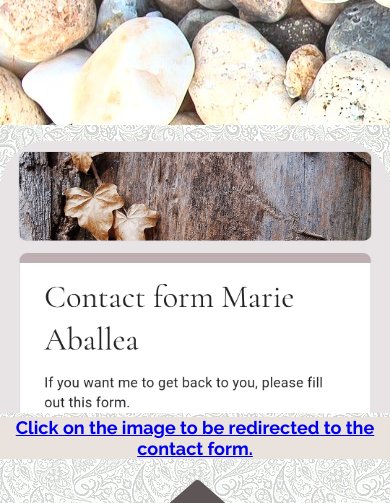
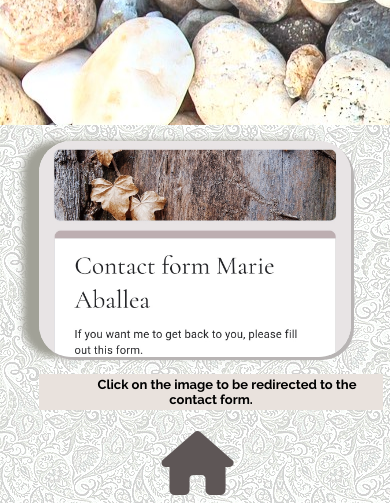
Before and after one commit to LazezBZH/Site-Marie, a plain HTML site: page en/contact-sophrology-reiki-marie-aballea.html in a window 390 px wide. Shown: the part 341-844 px from the top of the page. Drawn offline with Linux system fonts and the light colour scheme.

```diff
--- a/en/contact-sophrology-reiki-marie-aballea.html
+++ b/en/contact-sophrology-reiki-marie-aballea.html
@@ -42,10 +42,10 @@
     <section class="contact">
 
 
-<a href="https://forms.gle/42yqmJ26zecSsn5i9"><figure >
-  <img class="form" src="/images/formen.jpg" alt="">
-  <figcaption >Click on the image to be redirected to the contact form.</figcaption>
-</figure></a>
+<div class="form"><a href="https://forms.gle/42yqmJ26zecSsn5i9">
+  <img  src="/images/formen.jpg" alt="">
+</a></div>
+<div class="pform"><p >Click on the image to be redirected to the contact form.</p></div>
     </section>
 
 
@@ -65,7 +65,7 @@
  <div id="social-platforms">
 <a class="btn btn-icon btn-facebook" target="_blank" href="https://www.facebook.com/sophrosaintmalo"><i class="fa fa-facebook"></i><span>Facebook</span></a>
 <a class="btn btn-icon btn-linkedin"  target="_blank" href="https://www.linkedin.com/in/sophrologie-dinan/"><i class="fa fa-linkedin"></i><span>LinkedIn</span></a>
-<a class="btn btn-icon btn-phone" href="tel:+353871167379"><i class="fas fa-phone"></i><span>+353871167379</span></a>
+<a class="btn btn-icon btn-phone" href="tel:+353870623425"><i class="fas fa-phone"></i><span>+353870623425</span></a>
 <a class="btn btn-icon btn-skype" target="_blank" href="https://join.skype.com/invite/jNJmgl1Td9Dy"><i class="fab fa-skype"></i><span>Skype</span></a>
 <a class="btn btn-icon btn-mail" target="_blank" href="mailto:maballea148@gmail.com"><i class="fas fa-at"></i><span>Mail</span></a>
 </div>
--- a/style/style.css
+++ b/style/style.css
@@ -681,23 +681,27 @@ footer {
   text-decoration: none;
 }
 
-.form {
-  width: 60%;
-  height: 27rem;
+.form img {
+  width: 100%;
+  height: 31rem;
+  margin-top: 1rem;
   object-fit: cover;
   object-position: top;
-  border-radius: 3rem 3rem 0 0;
+  border-radius: 3rem;
+  -webkit-box-shadow: 3px 3px rgb(184, 180, 180),
+    -1em 0 0.4em rgb(161, 161, 151);
+  box-shadow: 3px 3px rgb(184, 180, 180), -1em 0 0.4em rgb(161, 161, 151);
 }
 
-.contact figcaption {
+.contact {
+  margin: auto;
+  width: 50%;
+}
+
+.pform p {
   font-size: large;
   font-weight: bolder;
   background-color: rgb(233, 226, 221);
-  width: 60%;
+  width: 100%;
   text-align: center;
 }
-.contact figure {
-  margin-left: 25%;
-  padding: auto;
-  border-radius: 3rem;
-}
--- a/style/stylemedium.css
+++ b/style/stylemedium.css
@@ -136,11 +136,27 @@ li {
   object-fit: cover;
 }
 
-.form {
-  width: 80%;
-  height: 20rem;
+.form img {
+  width: 100%;
+  height: 28rem;
+  margin-top: 1rem;
+  object-fit: cover;
+  object-position: top;
+  border-radius: 3rem;
+  -webkit-box-shadow: 3px 3px rgb(184, 180, 180),
+    -1em 0 0.4em rgb(161, 161, 151);
+  box-shadow: 3px 3px rgb(184, 180, 180), -1em 0 0.4em rgb(161, 161, 151);
 }
 
-.contact figcaption {
+.contact {
+  margin: auto;
   width: 80%;
 }
+
+.pform p {
+  font-size: large;
+  font-weight: bolder;
+  background-color: rgb(233, 226, 221);
+  width: 100%;
+  text-align: center;
+}
--- a/style/stylesmall.css
+++ b/style/stylesmall.css
@@ -190,14 +190,29 @@ footer {
   order: 3;
 }
 
-.form {
+.form img {
   width: 100%;
-  height: 17rem;
+  height: 13.5rem;
+  margin-top: 1rem;
+  object-fit: cover;
+  object-position: top;
+  border-radius: 2rem;
+  -webkit-box-shadow: 3px 3px rgb(184, 180, 180),
+    -1em 0 0.4em rgb(161, 161, 151);
+  box-shadow: 3px 3px rgb(184, 180, 180), -1em 0 0.4em rgb(161, 161, 151);
 }
 
-.contact figcaption {
+.contact {
+  margin: auto;
+  width: 80%;
+}
+
+.pform p {
+  font-size: small;
+
+  color: black;
+  padding: 0.2rem 1rem;
+  background-color: rgb(233, 226, 221);
   width: 100%;
+  text-align: center;
 }
-.contact figure {
-  margin: 1rem 0 0 0;
-}
```
Also changed, not shown: en/aboutme-sophrology-reiki-marie-aballea-eire.html (+1 -1 lines), en/reiki-marie-aballea-eire-crossmolina.html (+1 -1 lines), en/sophrology-marie-aballea-eire-crossmolina.html (+1 -1 lines), en/welcome-sophrology-reiki-marie-aballea-eire.html (+1 -1 lines), fr/contact-sophrologie-reiki-marie-aballea-france.html (+5 -5 lines).
